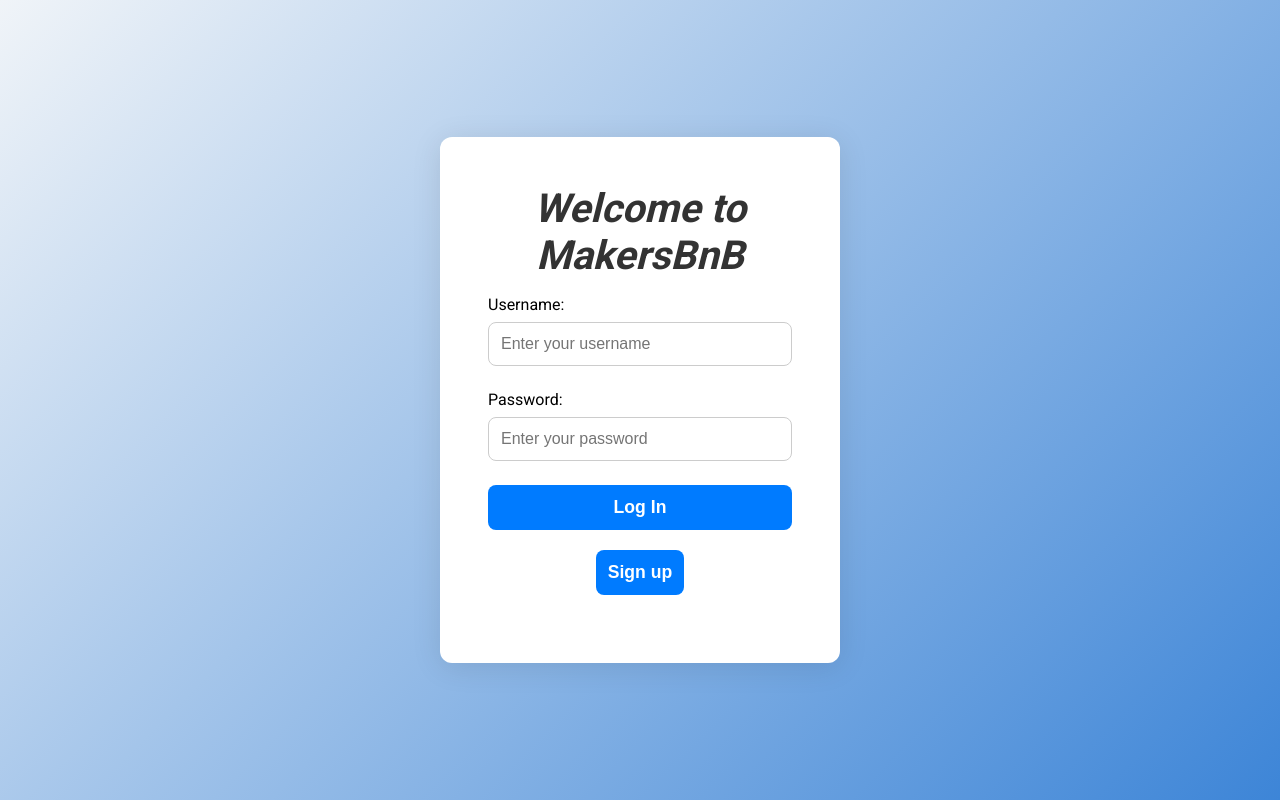
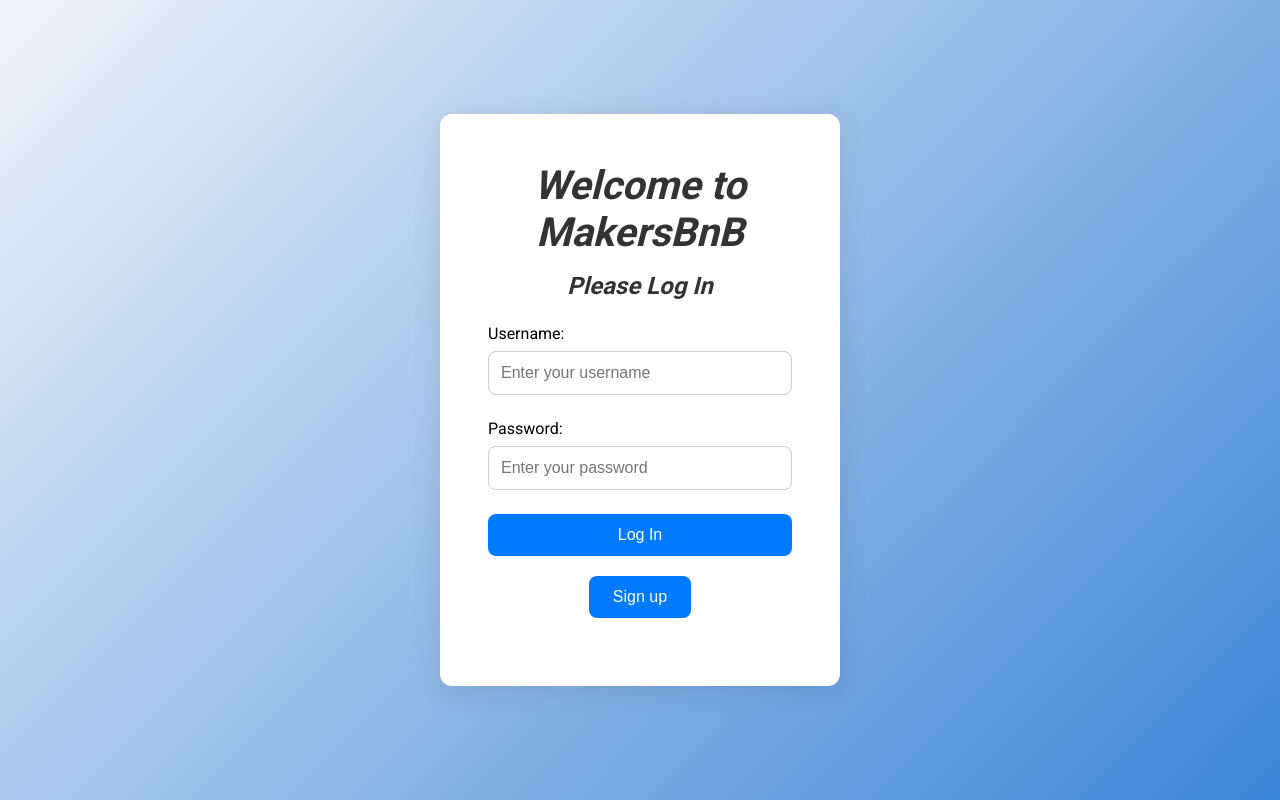
Before and after one commit to cajcrook/makersbnb, a Flask app: page /index in a window 1280 px wide. Run offline with Flask 3, Linux system fonts and the light colour scheme.

Commit message:
css file split

```diff
--- a/static/style.css
+++ b/static/style_index.css
@@ -20,6 +20,14 @@ p, h1 {
     margin-bottom: 1.5rem;
     color: #333;
 }
+h2 {
+  text-align: center;
+  /* font-size: 1rem; */
+  font-weight: 700;
+  margin-bottom: 1.5rem;
+  color: #333;
+  font-style: italic;
+}
 
 a {
     font-family: 'Roboto', sans-serif;
@@ -27,26 +35,6 @@ a {
     color: rgb(60, 65, 75);
     line-height: 1.5;
     margin: 20px;
-}
-
-.Owned_spaces_container, .Approve_bookings, .Pending_bookings,
-.place_booking, .pending_future_stays, .approved_future_stays {
-    font-family: 'Roboto', sans-serif;
-    font-size: 20px;
-    color: rgb(60, 65, 75);
-    line-height: 1.5;
-    margin: 20px;
-    background-color: white;
-    display: inline-block;
-    width: 20%;
-    height: 80%;
-    padding: 10px;
-    border: 1px solid #050404;
-    border-radius: 5px;
-    box-shadow: 0 2px 5px rgba(0,0,0,0.1);
-    vertical-align: top;
-    overflow:auto;
-    text-overflow: ellipsis;
 }
 
 .sign_up_container {
@@ -65,6 +53,7 @@ a {
     align-items: center;
     justify-content: center;
     }
+
 
     .sign_up_container h1 {
         font-size: 2.5rem;
@@ -129,9 +118,6 @@ a {
     margin-bottom: 0rem;
   }
 
-
-
-
 .log_in_container {
     background: hsl(0, 0%, 100%);
     border-radius: 12px;
@@ -179,6 +165,27 @@ a {
     outline: none;
 }
 
+.log_in_container button {
+  width: 100%;
+  border: none;
+  border-radius: 8px;
+  background-color: #007bff;
+  color: #fff;
+  font-size: 1.1rem;
+  font-weight: 500;
+  cursor: pointer;
+  transition: background-color 0.3s ease;
+  margin-top: 0rem;
+  padding: 0.75rem 1.5rem;
+  cursor: pointer;
+  font-size: 1rem;
+  /* margin-left: 1rem; */
+}
+.log_in_container button:hover {
+  /* text-decoration: underline; */
+  color: #0056b3;
+}
+
 .log_in_container form {
     width: 100%;
     margin-bottom: 0rem;
@@ -192,7 +199,7 @@ a {
     text-align: left;
   }
 
-button {
+/* button {
     width: 100%;
     padding: 0.75rem;
     border: none;
@@ -207,7 +214,7 @@ button {
 
 button:hover {
     background-color: #0056b3;
-}
+} */
 
 .header {
     font-family: 'Roboto', sans-serif;
@@ -215,11 +222,6 @@ button:hover {
     text-align: center;
     background-color: white;
 }
-
-.host_container, .guest_container {
-    height: 300px;
-}
-
   @media (max-width: 768px) {
     .log_in_container {
       padding: 2rem;
--- a/templates/index.html
+++ b/templates/index.html
@@ -5,11 +5,12 @@
     <meta name="viewport" content="width=device-width, initial-scale=1.0" />
     <title>MakersBnB</title>
     <link href="https://fonts.googleapis.com/css2?family=Roboto:wght@400;700&display=swap" rel="stylesheet" />
-    <link rel="stylesheet" href="/static/style.css" />
+    <link rel="stylesheet" href="/static/style_index.css" />
   </head>
   <body>
     <div class="log_in_container">
       <h1>Welcome to MakersBnB</h1>
+      <h2>Please Log In</h2>
       <form action="/index" method="POST">
         <label for="username">Username:</label>
         <input type="text" id="username" name="username" placeholder="Enter your username" required />
--- a/templates/sign_up.html
+++ b/templates/sign_up.html
@@ -5,11 +5,11 @@
     <meta name="viewport" content="width=device-width, initial-scale=1.0" />
     <title>MakersBnB</title>
     <link href="https://fonts.googleapis.com/css2?family=Roboto:wght@400;700&display=swap" rel="stylesheet" />
-    <link rel="stylesheet" href="/static/style.css">
+    <link rel="stylesheet" href="/static/style_index.css" />
 </head>
   <body>
     <div class="sign_up_container">
-        <h1>Welcome to MakersBnB</h1>
+        <!-- <h1>Welcome to MakersBnB</h1> -->
         <h2>Please Sign Up</h2>
         <form action="/index/sign_up" method="POST">
             <label for="username">Username:</label>
```
